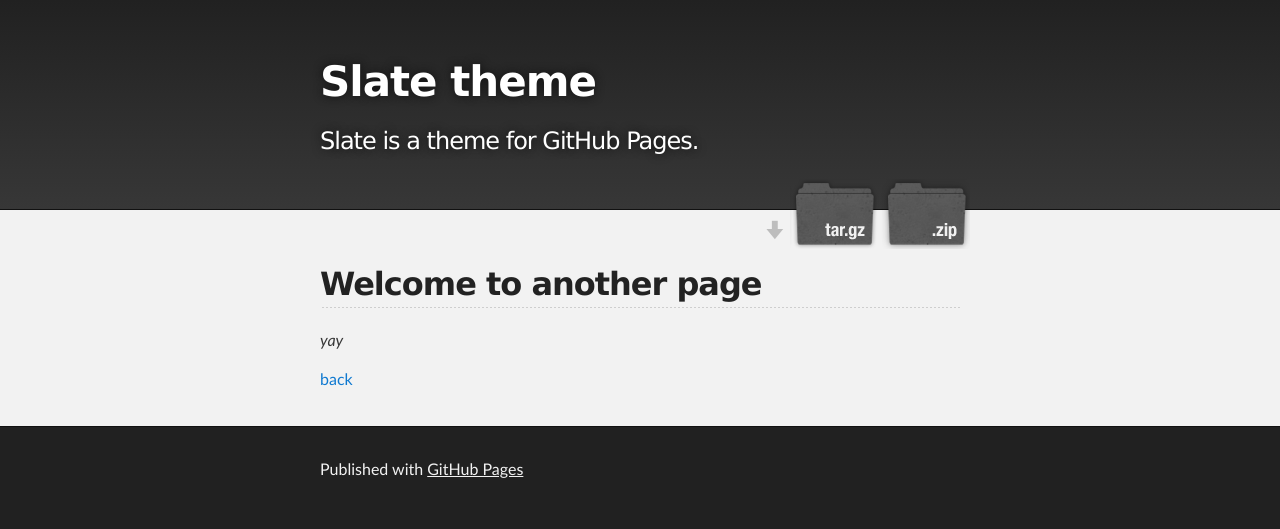
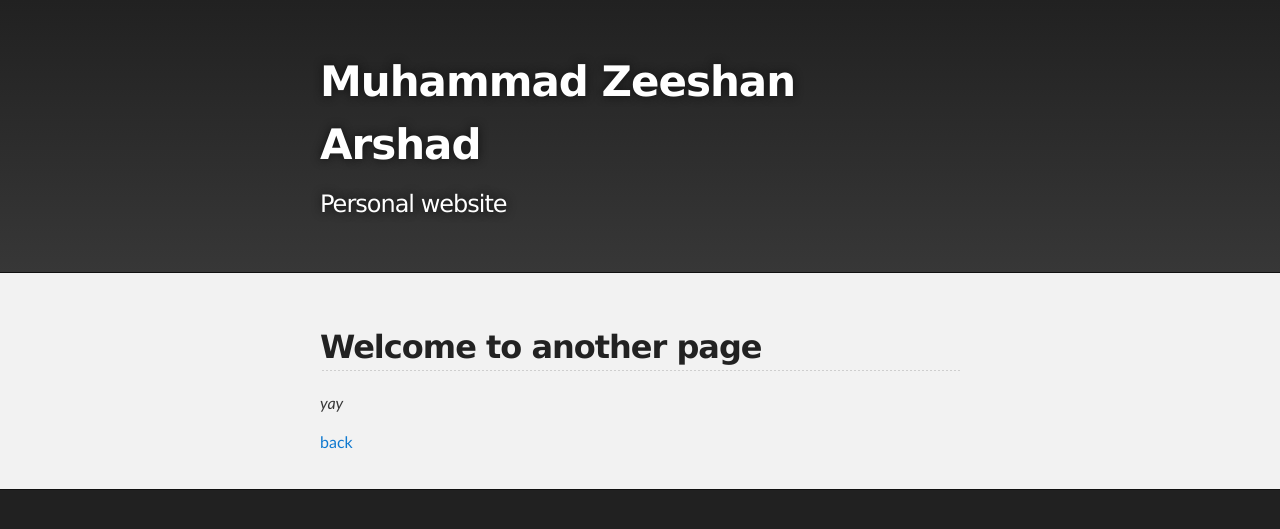
Before and after one commit to ZsnZeeshan/zsnzeeshan.github.io, a Jekyll site: the page built from another-page.md, in a window 1280 px wide. Shown: the top 529 px of the page. Built offline with Jekyll 4.4.1, drawn with Linux system fonts in a browser that asks for light colours; our own code applies the rules of GitHub Pages for plain Markdown files.

Commit message:
fix default layout

```diff
--- a/_config.yml
+++ b/_config.yml
@@ -1,5 +1,5 @@
-title: Slate theme
-description: Slate is a theme for GitHub Pages.
-show_downloads: true
+title: Muhammad Zeeshan Arshad
+description: Personal website
+show_downloads: false
 google_analytics:
 theme: jekyll-theme-slate
--- a/_layouts/default.html
+++ b/_layouts/default.html
@@ -17,17 +17,17 @@
     <div id="header_wrap" class="outer">
         <header class="inner">
           {% if site.github.is_project_page %}
-            <a id="forkme_banner" href="{{ site.github.repository_url }}">View on GitHub</a>
+          <!--   <a id="forkme_banner" href="{{ site.github.repository_url }}">View on GitHub</a> -->
           {% endif %}
 
           <h1 id="project_title">{{ site.title | default: site.github.repository_name }}</h1>
           <h2 id="project_tagline">{{ site.description | default: site.github.project_tagline }}</h2>
 
           {% if site.show_downloads %}
-            <section id="downloads">
+           <!--  <section id="downloads">
               <a class="zip_download_link" href="{{ site.github.zip_url }}">Download this project as a .zip file</a>
               <a class="tar_download_link" href="{{ site.github.tar_url }}">Download this project as a tar.gz file</a>
-            </section>
+            </section> -->
           {% endif %}
         </header>
     </div>
@@ -43,9 +43,9 @@
     <div id="footer_wrap" class="outer">
       <footer class="inner">
         {% if site.github.is_project_page %}
-        <p class="copyright">{{ site.title | default: site.github.repository_name }} maintained by <a href="{{ site.github.owner_url }}">{{ site.github.owner_name }}</a></p>
+        <!-- <p class="copyright">{{ site.title | default: site.github.repository_name }} maintained by <a href="{{ site.github.owner_url }}">{{ site.github.owner_name }}</a></p> -->
         {% endif %}
-        <p>Published with <a href="https://pages.github.com">GitHub Pages</a></p>
+      <!--  <p>Published with <a href="https://pages.github.com">GitHub Pages</a></p> -->
       </footer>
     </div>
   </body>
```
Also changed, not shown: debug.md (added, +123 -0 lines).
